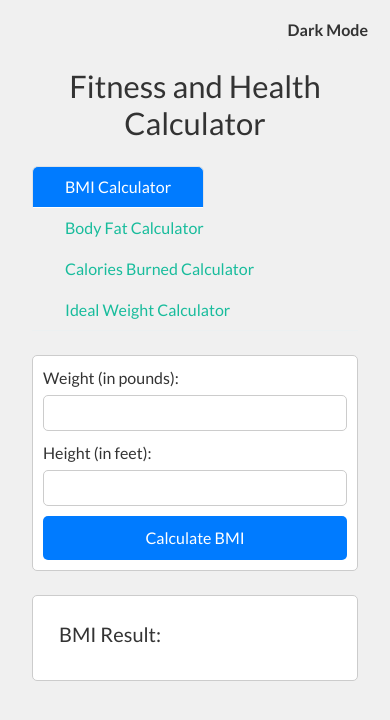
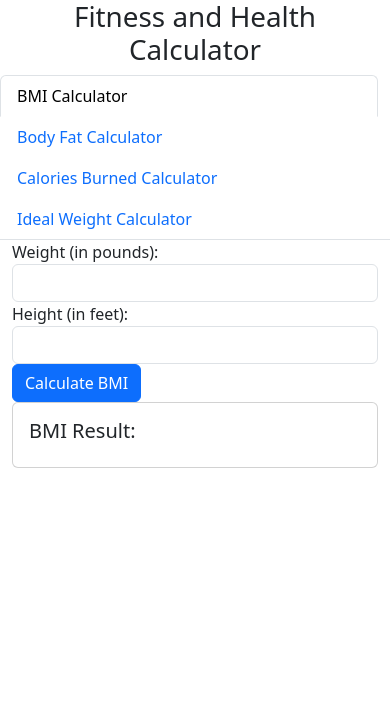
Before and after one commit to LMcAlpine/fitness-health-calculator, a website: page client/index.html in a window 390 px wide. Drawn offline with nearby package versions, Linux system fonts and the light colour scheme.

Commit message:
add responsive design to elements

```diff
--- a/client/index.html
+++ b/client/index.html
@@ -4,14 +4,35 @@
     <meta charset="UTF-8" />
     <meta name="viewport" content="width=device-width, initial-scale=1.0" />
     <title>Fitness and Health Calculator</title>
-    <link rel="stylesheet" href="bootstrap.min.css" />
-    <link rel="stylesheet" href="styles.css" />
+    <link
+      href="https://cdn.jsdelivr.net/npm/bootstrap@5.3.1/dist/css/bootstrap.min.css"
+      rel="stylesheet"
+      integrity="sha384-4bw+/aepP/YC94hEpVNVgiZdgIC5+VKNBQNGCHeKRQN+PtmoHDEXuppvnDJzQIu9"
+      crossorigin="anonymous"
+    />
+    <!-- <link rel="stylesheet" href="styles.css" />-->
   </head>
   <body>
-    <div class="container mt-5">
-      <h1 class="text-center">Fitness and Health Calculator</h1>
+    <script
+      src="https://cdn.jsdelivr.net/npm/bootstrap@5.3.1/dist/js/bootstrap.bundle.min.js"
+      integrity="sha384-HwwvtgBNo3bZJJLYd8oVXjrBZt8cqVSpeBNS5n7C8IVInixGAoxmnlMuBnhbgrkm"
+      crossorigin="anonymous"
+    ></script>
+    <div class="container">
+      <div class="row">
+        <div class="col-12">
+          <div class="text-center">
+            <h1>Fitness and Health Calculator</h1>
+          </div>
+          <!-- <div class="dark-mode-switch" id="dark-mode-switch">
+            <button class="toggle-button">Dark Mode</button>
+          </div>-->
+        </div>
+      </div>
 
-      <ul class="nav nav-tabs mt-4" id="myTab" role="tablist">
+      <div class="row">
+        <ul class="nav nav-tabs" id="myTab" role="tablist">
+          <div class="col-12 col-lg col-xxl">
             <li class="nav-item">
               <a
                 class="nav-link active"
@@ -24,6 +45,8 @@
                 >BMI Calculator</a
               >
             </li>
+          </div>
+          <div class="col-12 col-lg col-xxl">
             <li class="nav-item">
               <a
                 class="nav-link"
@@ -36,6 +59,8 @@
                 >Body Fat Calculator</a
               >
             </li>
+          </div>
+          <div class="col-12 col-lg col-xxl">
             <li class="nav-item">
               <a
                 class="nav-link"
@@ -48,6 +73,8 @@
                 >Calories Burned Calculator</a
               >
             </li>
+          </div>
+          <div class="col-12 col-lg col-xxl">
             <li class="nav-item">
               <a
                 class="nav-link"
@@ -60,9 +87,12 @@
                 >Ideal Weight Calculator</a
               >
             </li>
+          </div>
         </ul>
-
-      <div class="tab-content mt-4" id="myTabContent">
+      </div>
+      <div class="row">
+        <div class="col-12 col-lg col-xxl">
+          <div class="tab-content" id="myTabContent">
             <div
               class="tab-pane fade show active"
               id="bmi"
@@ -90,10 +120,12 @@
                   />
                 </div>
 
-            <button type="submit" class="btn btn-primary">Calculate BMI</button>
+                <button type="submit" class="btn btn-primary">
+                  Calculate BMI
+                </button>
               </form>
 
-          <div class="result-card card mt-4">
+              <div class="result-card card">
                 <div class="card-body">
                   <h5 class="card-title">BMI Result:</h5>
                   <div id="bmi-result-container" class="card-text"></div>
@@ -157,7 +189,7 @@
                 </button>
               </form>
 
-          <div class="result-card card mt-4">
+              <div class="result-card card">
                 <div class="card-body">
                   <h5 class="card-title">Body Fat Result:</h5>
                   <div id="bodyfat-result-container" class="card-text"></div>
@@ -207,10 +239,13 @@
                 </button>
               </form>
 
-          <div class="result-card card mt-4">
+              <div class="result-card card">
                 <div class="card-body">
                   <h5 class="card-title">Calories Burned Result</h5>
-              <div id="caloriesburned-result-container" class="card-text"></div>
+                  <div
+                    id="caloriesburned-result-container"
+                    class="card-text"
+                  ></div>
                 </div>
               </div>
             </div>
@@ -236,7 +271,9 @@
                 </div>
 
                 <div class="form-group">
-              <label for="height-input-idealweight">Height (in feet):</label>
+                  <label for="height-input-idealweight"
+                    >Height (in feet):</label
+                  >
                   <input
                     type="text"
                     class="form-control"
@@ -250,21 +287,21 @@
                 </button>
               </form>
 
-          <div class="result-card card mt-4">
+              <div class="result-card card">
                 <div class="card-body">
                   <h5 class="card-title">Ideal Weight Result</h5>
-              <div id="idealweight-result-container" class="card-text"></div>
+                  <div
+                    id="idealweight-result-container"
+                    class="card-text"
+                  ></div>
                 </div>
               </div>
             </div>
           </div>
         </div>
-
-    <div class="dark-mode-switch" id="dark-mode-switch">
-      <button class="toggle-button">Dark Mode</button>
+        <div id="error-container"></div>
       </div>
-
-    <div id="error-container"></div>
+    </div>
 
     <script src="./calculators/bmiclient.js"></script>
     <script src="./calculators/bodyfatclient.js"></script>
@@ -273,6 +310,6 @@
     <script src="./utils/tabcontroller.js"></script>
     <script src="./utils/genderutils.js"></script>
 
-    <script src="./darkmode.js"></script>
+    <!--<script src="./darkmode.js"></script>-->
   </body>
 </html>
```
Lines whose indentation alone changed are shown as unchanged.
